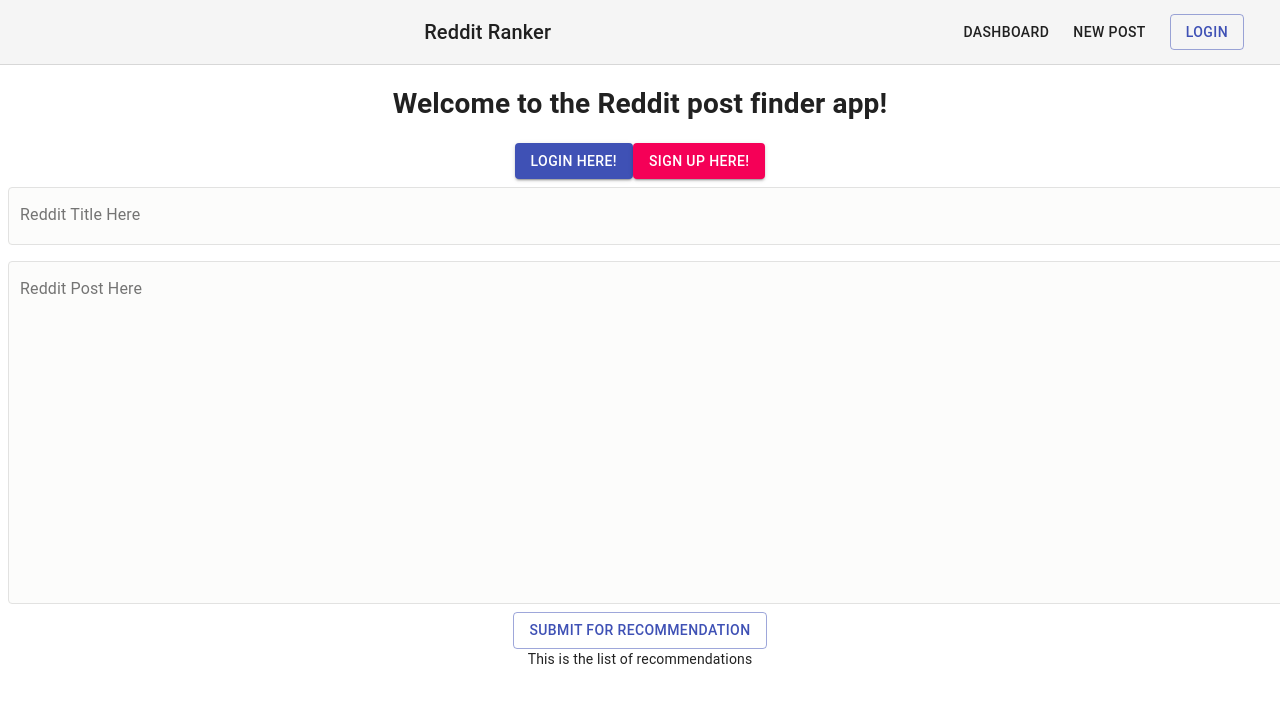
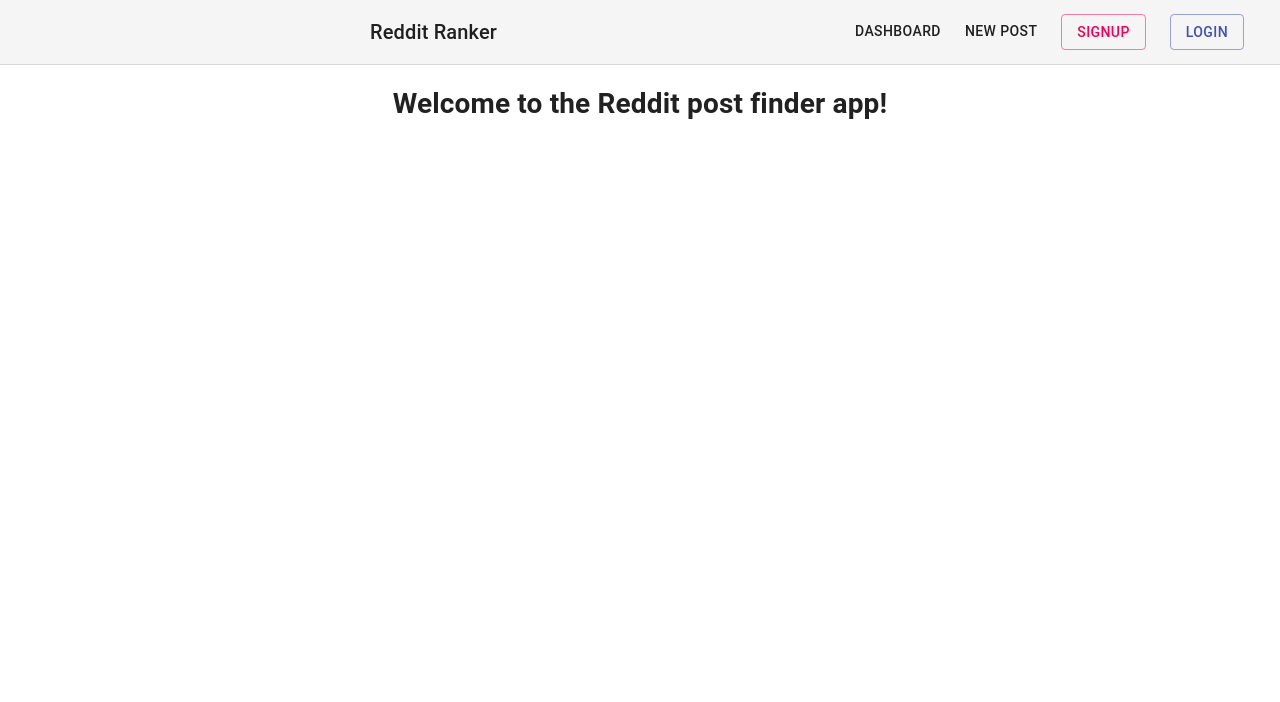
Before and after one commit to Kristinbarr/reddit-ranker-FE, a React (Create React App) app in the folder post-here-frontend/: page / in a window 1280 px wide. Shown: the top 702 px of the page. Built offline with nearby package versions, Linux system fonts and the light colour scheme.

Commit message:
implemented routing into navbar

```diff
--- a/post-here-frontend/src/App.js
+++ b/post-here-frontend/src/App.js
@@ -19,11 +19,11 @@ function App() {
       <div className="App">
         <Route path="/" component={Nav} />
         <Route path="/" component={Home} />
-        <Route path="/" component={FormikAppPost} />
+        <Route path="/Newpost" component={FormikAppPost} />
         <Route exact path="/Login" component={Login} />
         <Route exact path="/Signup" component={Signup} />
         <PrivateRoute exact path="/Savedposts" component={SavedPosts} />
-        <RecommendationList />
+        <Route path="/Newpost" component={RecommendationList} />
       </div>
     </Router>
   );
--- a/post-here-frontend/src/Components/Home.js
+++ b/post-here-frontend/src/Components/Home.js
@@ -8,16 +8,6 @@ const Home = () => {
   return (
     <div>
       <h1>Welcome to the Reddit post finder app!</h1>
-      <Link to="./Login">
-        <Button variant="contained" color="primary">
-          Login Here!
-        </Button>
-      </Link>
-      <Link to="./Signup">
-        <Button variant="contained" color="secondary">
-          Sign Up Here!
-        </Button>
-      </Link>
 
     </div>
   );
--- a/post-here-frontend/src/Components/Nav.js
+++ b/post-here-frontend/src/Components/Nav.js
@@ -5,6 +5,8 @@ import CssBaseline from '@material-ui/core/CssBaseline';
 import Toolbar from '@material-ui/core/Toolbar';
 import Typography from '@material-ui/core/Typography';
 import Link from '@material-ui/core/Link';
+import { Link as RouterLink }  from "react-router-dom";
+
 import { makeStyles } from '@material-ui/core/styles';
 
 
@@ -42,13 +44,22 @@ export default function Nav() {
             <Link variant="button" color="textPrimary" href="#" className={classes.link}>
               dashboard
             </Link>
+            <RouterLink style={{ textDecoration: 'none' }} to="./Newpost">
                 <Link variant="button" color="textPrimary" href="#" className={classes.link}>
                 new post
                 </Link>
+            </RouterLink>
+            <RouterLink style={{ textDecoration: 'none' }} to="./Signup">
+              <Button href="#" color="secondary" variant="outlined" className={classes.link}>
+                Signup
+              </Button>
+          </RouterLink>
           </nav>
+          <RouterLink style={{ textDecoration: 'none' }} to="./Login">
               <Button href="#" color="primary" variant="outlined" className={classes.link}>
                 Login
               </Button>
+          </RouterLink>
         </Toolbar>
       </AppBar>
     </React.Fragment>
```
Lines whose indentation alone changed are shown as unchanged.
